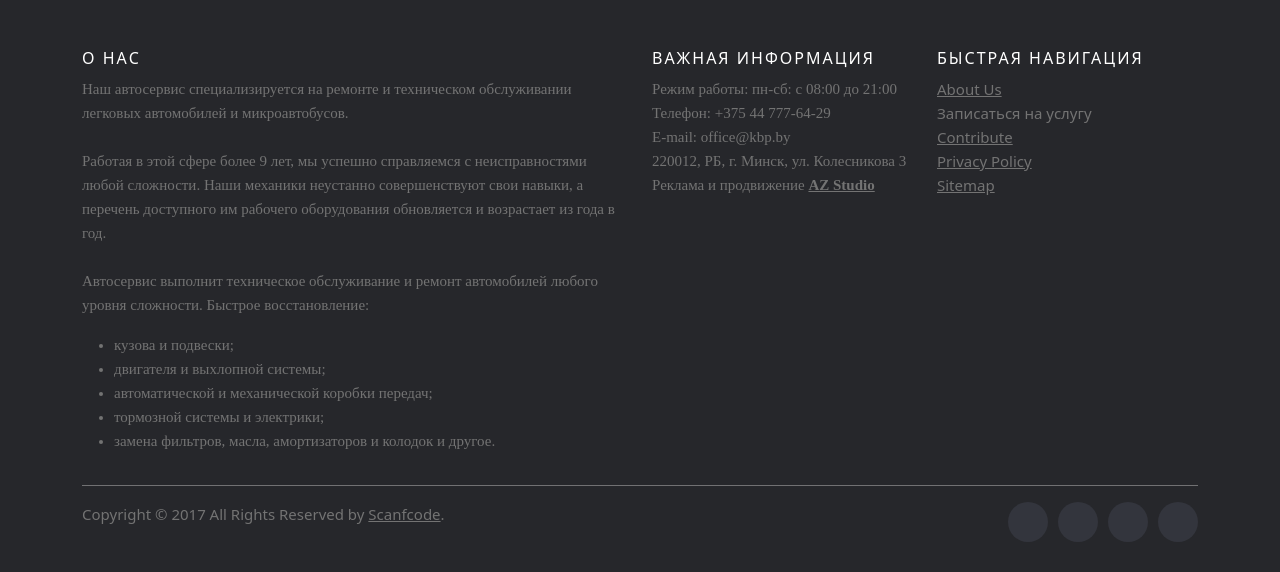
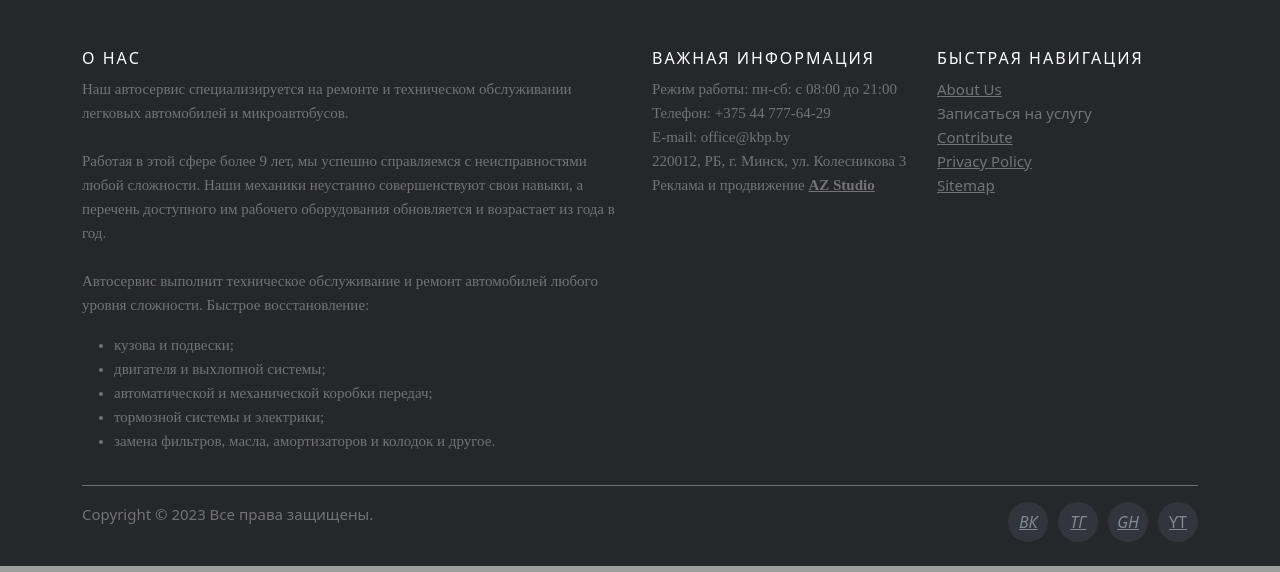
Before and after one commit to xtc-mf/BulkHeadAS, a Django app: page / in a window 1280 px wide. Shown: the part 2145-2717 px from the top of the page. Run offline with Django 4.2, Linux system fonts and the light colour scheme.

Commit message:
update form view

```diff
--- a/templates/entrollment.html
+++ b/templates/entrollment.html
@@ -5,7 +5,7 @@
 
     <form action="{% url 'entrollment' %}" method="POST">
     {% csrf_token %}
-        <div class="calendarbox">
+        <div style="border: 5px; padding: 10px; margin: 20px 450px 20px; border-radius: 75px; border-color: rgb(3, 116, 193); border-style: outset">
             <div align="center">
                 <table style="margin-bottom: 50px">
         <div class="row">
@@ -36,5 +36,5 @@
             </div>
 
         </div>
-    </form>
+</form>
 {% endblock %}
--- a/templates/main.html
+++ b/templates/main.html
@@ -276,7 +276,7 @@
               <li>Телефон: +375 44 777-64-29</li>
               <li>E-mail: office@kbp.by</li>
               <li>220012, РБ, г. Минск, ул. Колесникова 3</li>
-              <li>Реклама и продвижение <a href="http://scanfcode.com/category/android/"><b>AZ Studio</b></a></li>
+              <li>Реклама и продвижение <a href="https://az360.by/"><b>AZ Studio</b></a></li>
             </ul>
           </div>
 
@@ -296,17 +296,15 @@
       <div class="container">
         <div class="row">
           <div class="col-md-8 col-sm-6 col-xs-12">
-            <p class="copyright-text">Copyright &copy; 2017 All Rights Reserved by
-         <a href="#">Scanfcode</a>.
-            </p>
+            <p class="copyright-text">Copyright &copy; 2023 Все права защищены.</p>
           </div>
 
           <div class="col-md-4 col-sm-6 col-xs-12">
             <ul class="social-icons">
-              <li><a class="facebook" href="#"><i class="fa fa-facebook"></i></a></li>
-              <li><a class="twitter" href="#"><i class="fa fa-twitter"></i></a></li>
-              <li><a class="dribbble" href="#"><i class="fa fa-dribbble"></i></a></li>
-              <li><a class="linkedin" href="#"><i class="fa fa-linkedin"></i></a></li>
+              <li><a class="facebook" href="https://vk.com/xtcmf"><i class="fa fa-facebook">ВК</i></a></li>
+              <li><a class="twitter" href="https://t.me/sxuthside"><i class="fa fa-twitter">ТГ</i></a></li>
+              <li><a class="dribbble" href="https://github.com/xtc-mf"><i class="fa fa-dribbble">GH</i></a></li>
+              <li><a class="linkedin" href="https://www.youtube.com/@rxby5880">YT<i class="fa fa-linkedin"></i></a></li>
             </ul>
           </div>
         </div>
```
